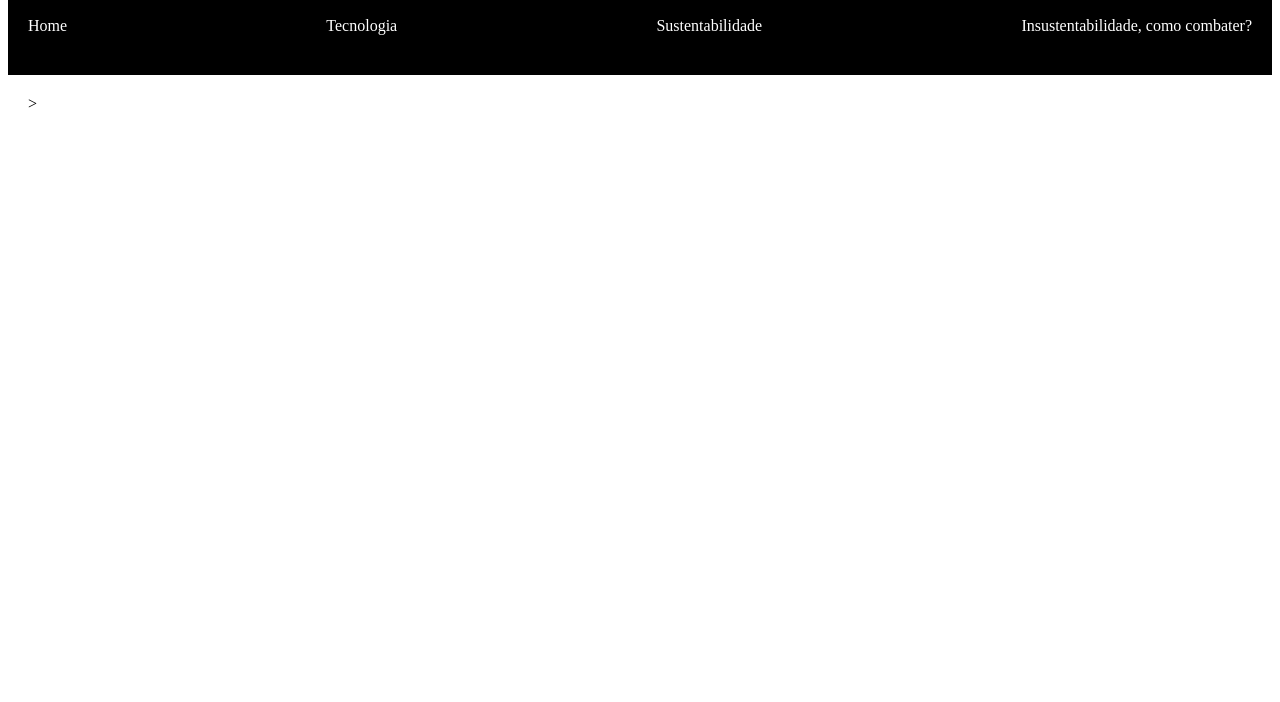
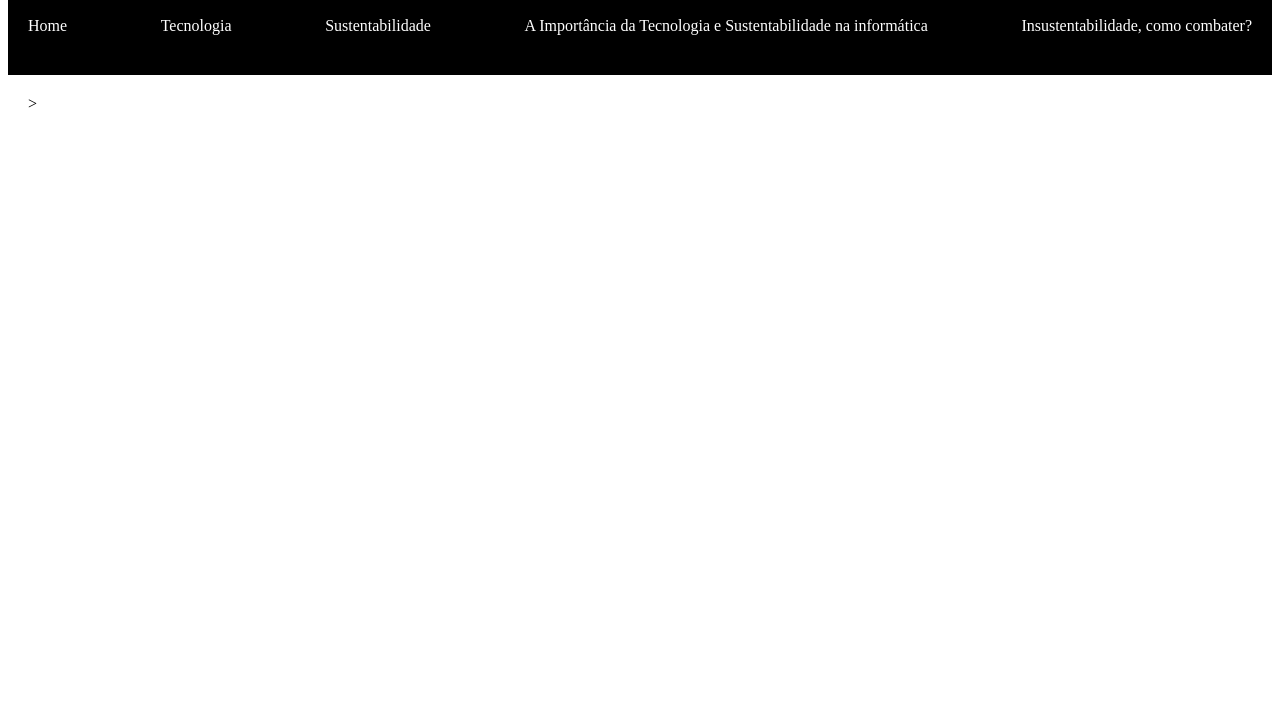
Before and after one commit to eduardaasf/sustentabilidade, a plain HTML site: page pag5.html in a window 1280 px wide. Shown: the part 98-800 px from the top of the page. Drawn offline with Linux system fonts and the light colour scheme.

Commit message:
Update pag5.html

```diff
--- a/pag5.html
+++ b/pag5.html
@@ -12,6 +12,7 @@
       <a href="index.html">Home</a>
       <a href="pag2.html">Tecnologia</a>
       <a href="pag3.html">Sustentabilidade</a>
+      <a href+"pag4.html">A Importância da Tecnologia e Sustentabilidade na informática</a>
       <a href="pag5.html">Insustentabilidade, como combater?</a>
     </nav>
   </header>
```
